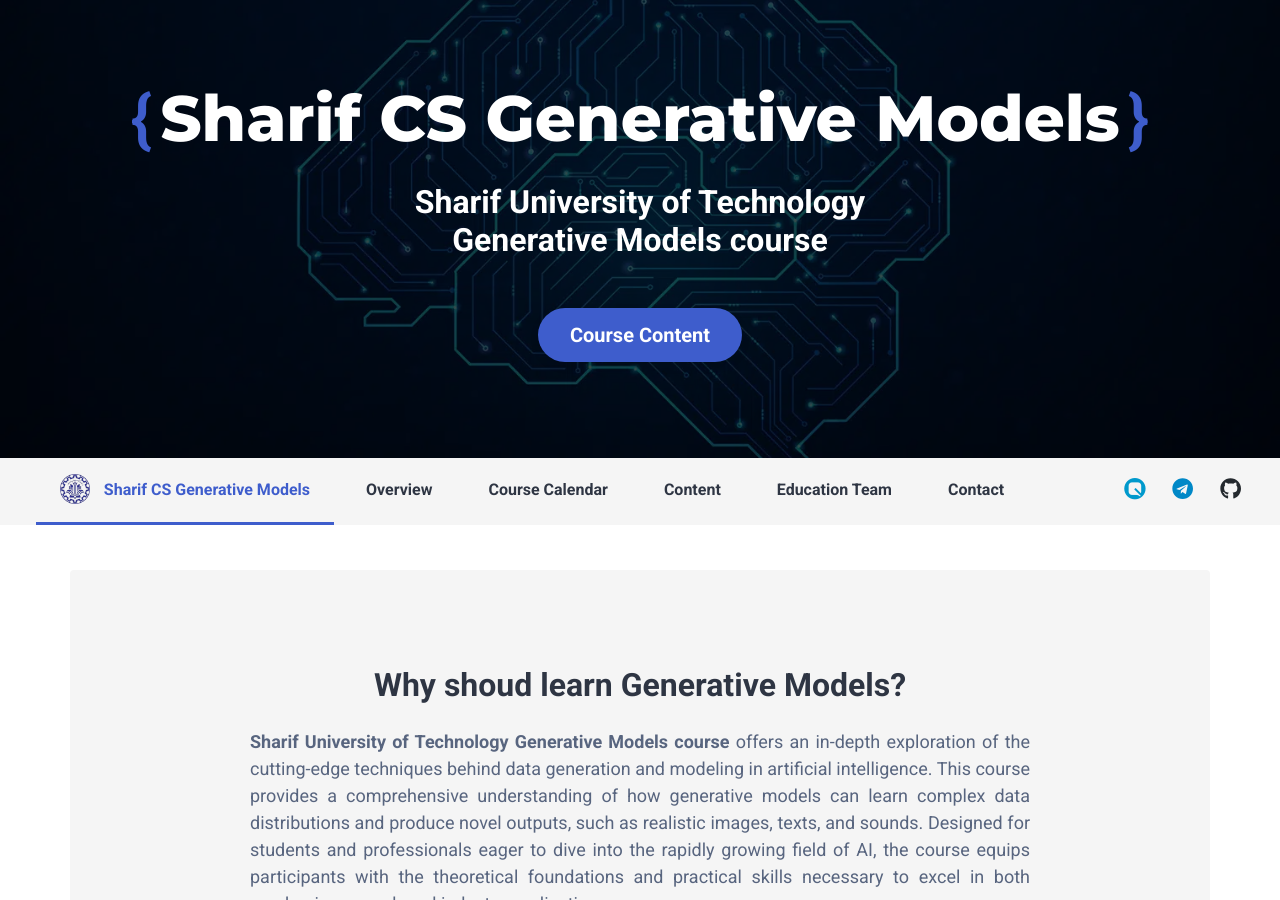
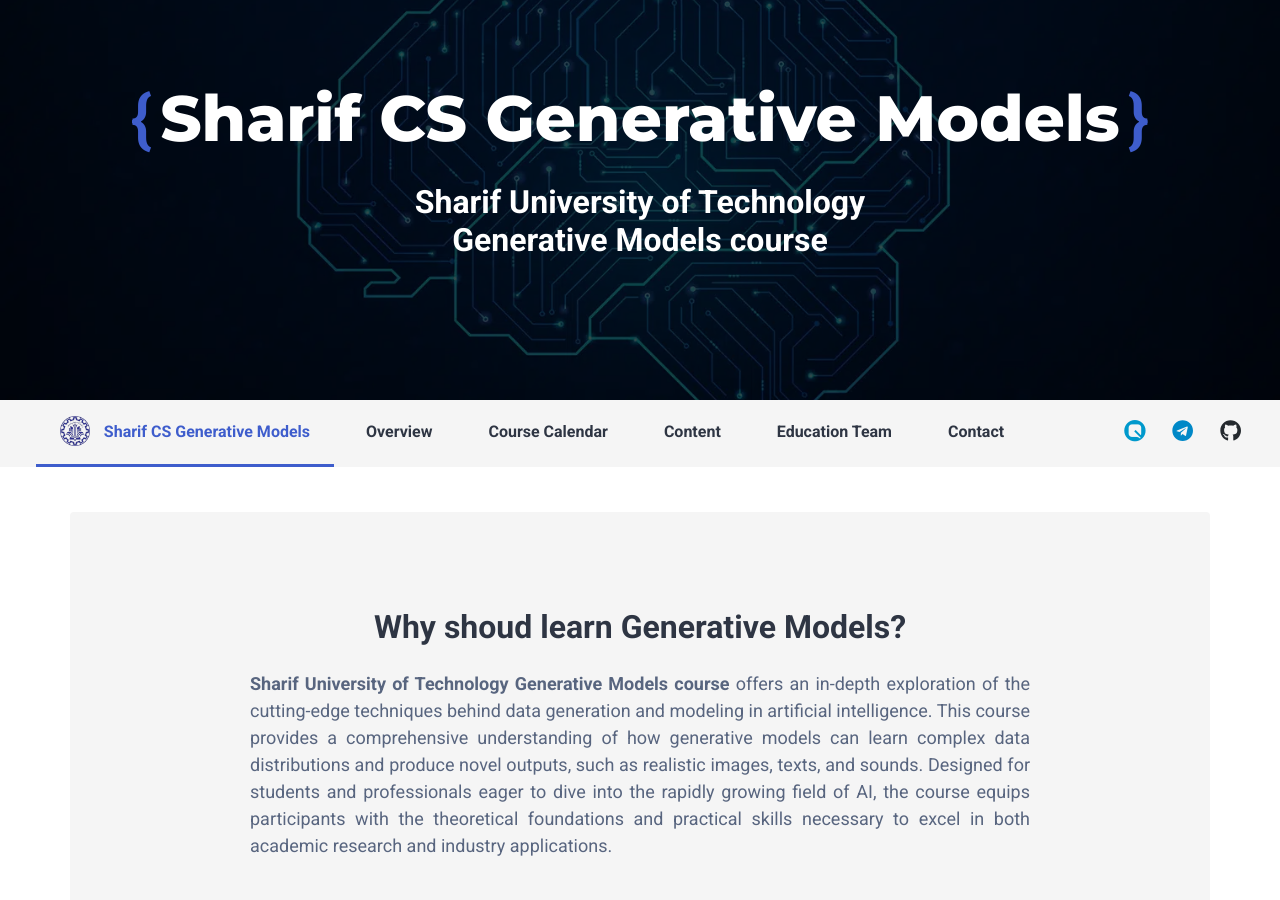
Before and after one commit to Sharif-CS-GenerativeModels/Sharif-CS-GenerativeModels.github.io, a Jekyll site: the page built from index.html, in a window 1280 px wide and 900 px high. Built offline with Jekyll 4.4.1, drawn with Linux system fonts in a browser that asks for light colours; some web fonts are replaced; comment, search, counter and statistics services are not loaded.

Commit message:
Update header.html

```diff
--- a/_includes/header.html
+++ b/_includes/header.html
@@ -12,9 +12,9 @@
                     <span class="desc d-block">{{ site.university }} <br> {{ site.course }}</span>
                     <span class="desc d-block"></span>
                 </h1>
-                <div class="text-center mb-5">
+                <!-- <div class="text-center mb-5">
                     <a href="#section-content" class="btn btn-primary btn-lg scrollto">Course Content</a>
-                </div>
+                </div> -->
 
                 <!--//hero-summary-->
             </div>
```
